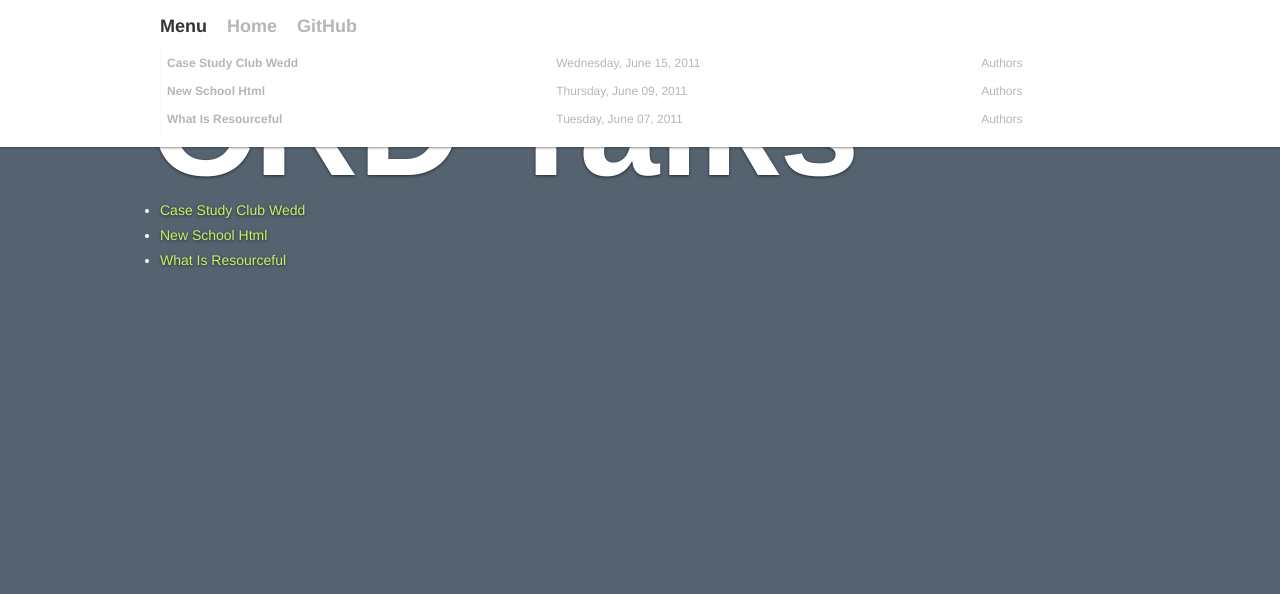
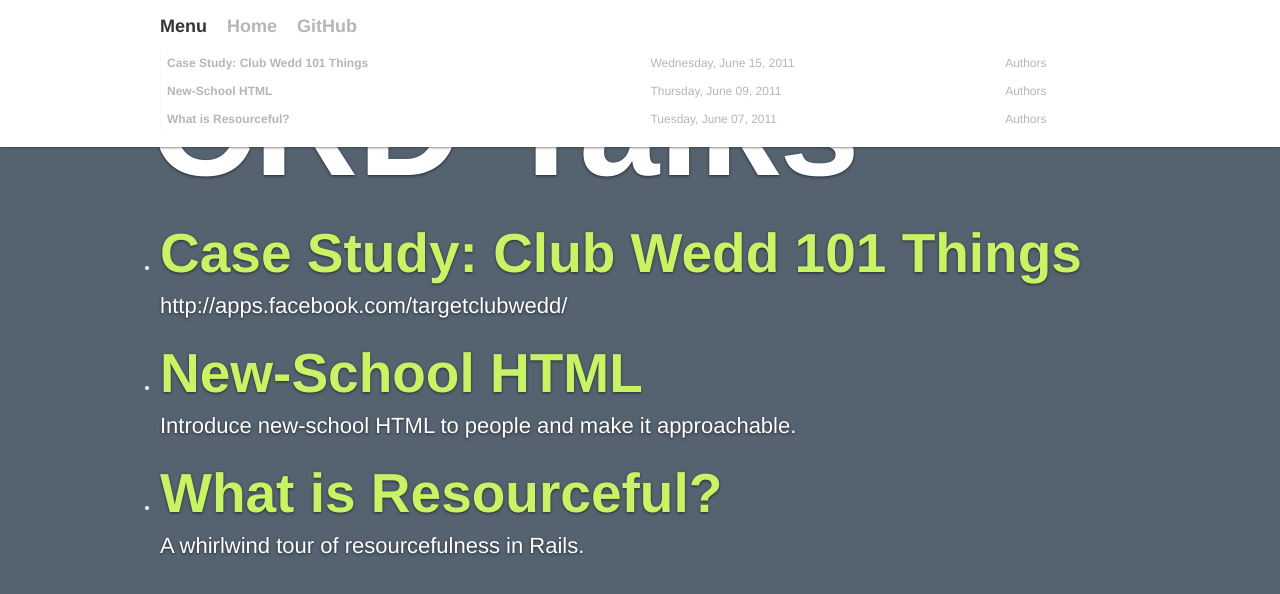
Before and after one commit to SFCRD/sfcrd.github.com, a Jekyll site: the page built from index.html, in a window 1280 px wide. Shown: the top 594 px of the page. Built offline with Jekyll 4.4.1, drawn with Linux system fonts in a browser that asks for light colours.

Commit message:
add excerpts to posts for index view

```diff
--- a/_posts/2011-06-07-what-is-resourceful.md
+++ b/_posts/2011-06-07-what-is-resourceful.md
@@ -1,11 +1,13 @@
 ---
 layout: post
+title: "What is Resourceful?"
+excerpt: "A whirlwind tour of resourcefulness in Rails."
 
 ---
 
 # What is Resourceful?
 
-A whirlwind tour of Resourcefulness in Rails
+A whirlwind tour of resourcefulness in Rails.
 
 ## What is a Resource?
 
--- a/_posts/2011-06-09-new-school-html.md
+++ b/_posts/2011-06-09-new-school-html.md
@@ -1,7 +1,9 @@
 ---
 layout: post
+title: "New-School HTML"
+excerpt: "Introduce new-school HTML to people and make it approachable."
+---
 
----
 # New-School HTML
 
 Introduce new-school HTML to people and make it approachable.
--- a/_posts/2011-06-15-case-study-club-wedd.md
+++ b/_posts/2011-06-15-case-study-club-wedd.md
@@ -1,10 +1,13 @@
 ---
 layout: post
+title: "Case Study: Club Wedd 101 Things"
+excerpt: "http://apps.facebook.com/targetclubwedd/"
 
 ---
+
 # Case Study: Club Wedd 101 Things
 
-http://apps.facebook.com/targetclubwedd/
+[http://apps.facebook.com/targetclubwedd/](http://apps.facebook.com/targetclubwedd/)
 
 ## Background
 
--- a/_sass/screen.sass
+++ b/_sass/screen.sass
@@ -9,6 +9,7 @@
 
 @import styles/shared
 @import styles/header
+@import styles/index
 @import styles/post
 @import styles/highlight
 
--- a/index.html
+++ b/index.html
@@ -6,7 +6,14 @@ layout: post
 <ul id="posts">
 	{% for post in site.posts %}
 		<li>
-			<a href="{{ post.url }}">{{ post.title }}</a>
+			<a href="{{ post.url }}">
+				<h2>
+					{{ post.title }}
+				</h2>
+				<p>
+					{{ post.excerpt }}
+				</p>
+			</a>
 		</li>
   {% endfor %}
 </ul>
--- a/stylesheets/screen.css
+++ b/stylesheets/screen.css
@@ -204,6 +204,28 @@ header nav:hover h2 a {
 header nav:hover table {
   display: table;
   width: 100%;
+}
+
+/* line 5, ../_sass/styles/_index.sass */
+ul#posts li a {
+  color: inherit;
+  text-decoration: inherit;
+  cursor: inherit;
+  color: #c7f464;
+}
+/* line 6, ../../../.rvm/gems/ree-1.8.7-2010.02/gems/compass-0.11.1/frameworks/compass/stylesheets/compass/typography/links/_unstyled-link.scss */
+ul#posts li a:active, ul#posts li a:focus {
+  outline: none;
+}
+/* line 8, ../_sass/styles/_index.sass */
+ul#posts li h2 {
+  font-size: 55px;
+  line-height: 60px;
+}
+/* line 11, ../_sass/styles/_index.sass */
+ul#posts li p {
+  font-size: 22px;
+  color: #fefffe;
 }
 
 /* line 2, ../_sass/styles/_post.sass */
```
Also changed, not shown: _sass/styles/_index.sass (added, +15 -0 lines).
